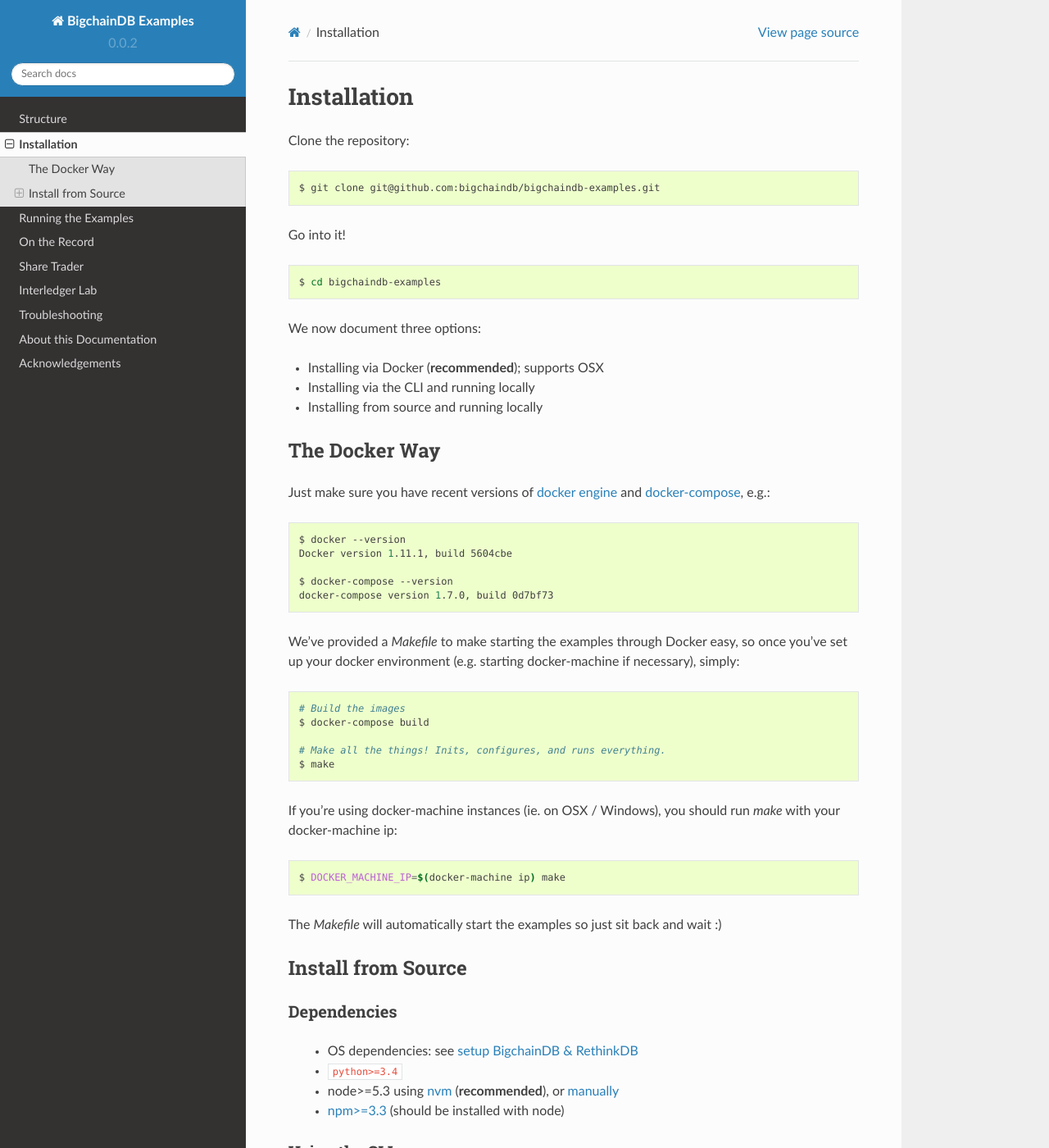
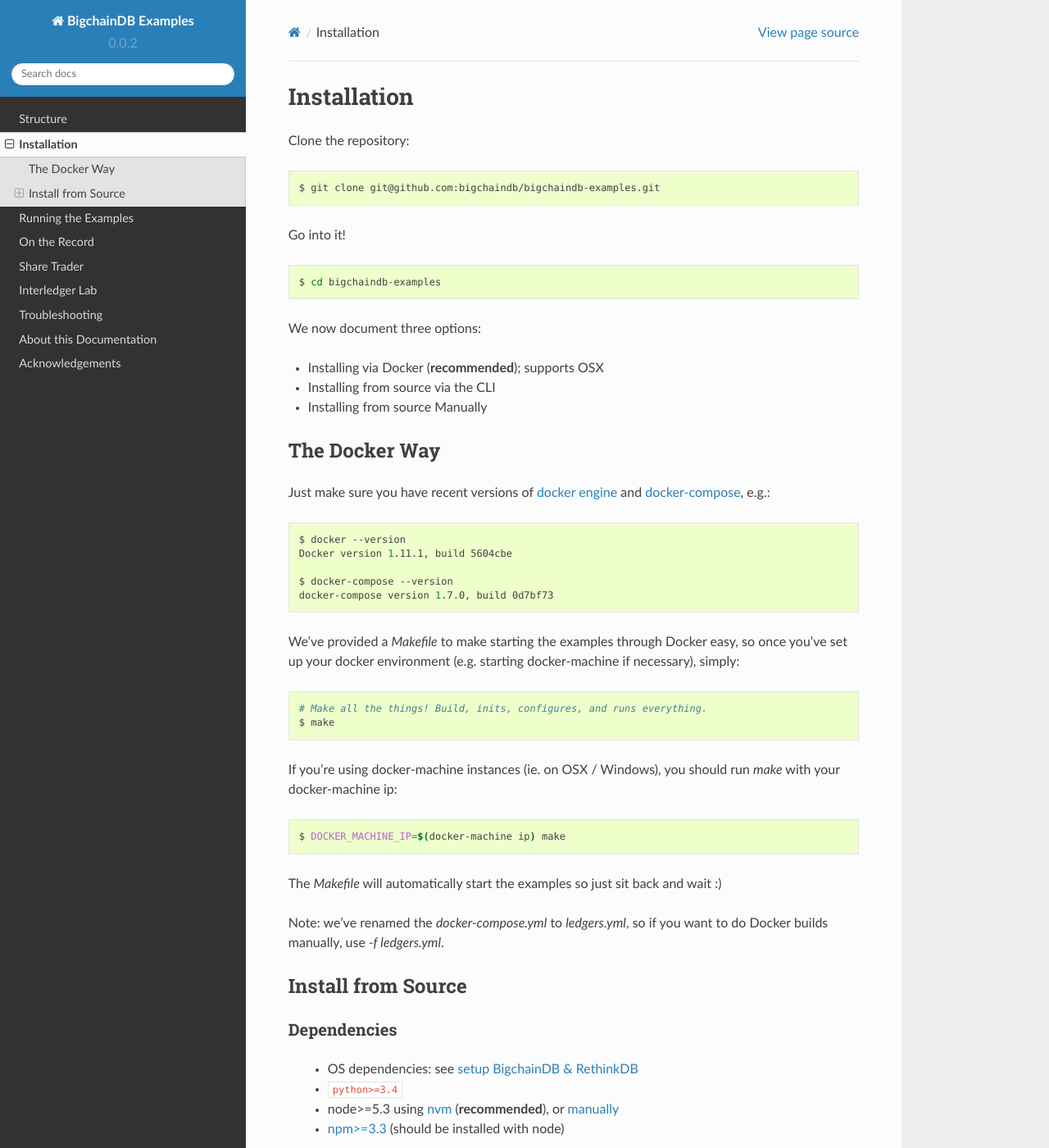
Before and after one commit to bigchaindb/bigchaindb-examples, a Sphinx documentation site: the page built from docs/source/install.rst, in a window 1280 px wide and 1400 px high. Shown: the whole window at 82% size. Built offline with Sphinx 7.4.7 and the Read the Docs theme 2.0.0, drawn with Linux system fonts in a browser that asks for light colours.

Commit message:
(chore): add docker build to make (chore): update docs

```diff
--- a/docs/source/install.rst
+++ b/docs/source/install.rst
@@ -16,8 +16,8 @@
 We now document three options:
 
 * Installing via Docker (**recommended**); supports OSX
-* Installing via the CLI and running locally
-* Installing from source and running locally
+* Installing from source via the CLI
+* Installing from source Manually
 
 
 The Docker Way
@@ -39,10 +39,7 @@
 
 .. code-block:: bash
 
-    # Build the images
-    $ docker-compose build
-
-    # Make all the things! Inits, configures, and runs everything.
+    # Make all the things! Build, inits, configures, and runs everything.
     $ make
 
 
@@ -56,6 +53,7 @@
 
 The `Makefile` will automatically start the examples so just sit back and wait :)
 
+Note: we've renamed the `docker-compose.yml` to `ledgers.yml`, so if you want to do Docker builds manually, use `-f ledgers.yml`.
 
 Install from Source
 -------------------
```
Also changed, not shown: README.md (+0 -1 lines), 1 other file.
